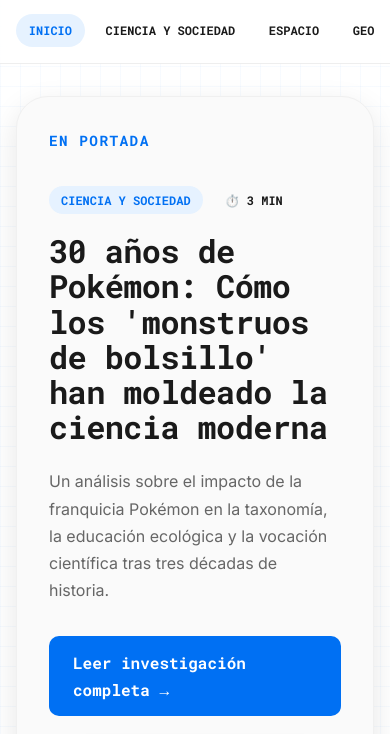
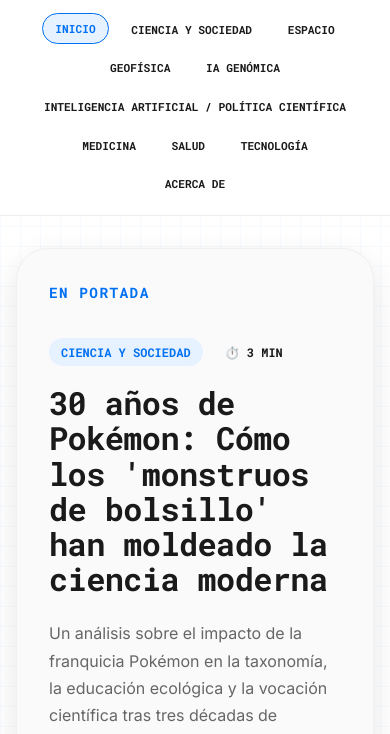
Before and after one commit to Leolib87/VanguardiaCiencia_Web_Pro, an Astro site in the folder VanguardiaCiencia_Web/: page / in a window 390 px wide. Shown: the part 54-788 px from the top of the page. Built offline with nearby package versions, Linux system fonts and the light colour scheme; Astro itself is replaced by a stand-in of ours.

Commit message:
style: rediseñar nav para que sea ajustado y dinámico sin scroll horizontal

```diff
--- /dev/null
+++ b/VanguardiaCiencia_Web/bot/bandeja_de_entrada/ai_agents_are_aeroplanes_for_the_mind_five_ways_to.json
@@ -0,0 +1,6 @@
+{
+    "title": "AI agents are ‘aeroplanes for the mind’: five ways to ensure that scientists are responsible pilots",
+    "link": "https://www.nature.com/articles/d41586-026-00665-y",
+    "summary": "<p>Nature, Published online: 02 March 2026; <a href=\"https://www.nature.com/articles/d41586-026-00665-y\">doi:10.1038/d41586-026-00665-y</a></p>As artificial-intelligence systems take on more of the scientific workflow, the central goal should not be complete automation, but designing platforms that preserve creativity, responsibility and surprise.",
+    "processed": false
+}
--- a/VanguardiaCiencia_Web/src/components/Header.astro
+++ b/VanguardiaCiencia_Web/src/components/Header.astro
@@ -79,38 +79,39 @@
 	.bottom-nav {
 		display: flex;
 		justify-content: center;
-		padding-bottom: 0.5rem;
+		padding: 0.5rem 0 1rem 0;
 	}
 
 	.internal-links {
 		display: flex;
-		gap: 0.5rem;
-		overflow-x: auto;
-		scrollbar-width: none;
-		-ms-overflow-style: none;
-		padding: 0.5rem 0;
-	}
-
-	.internal-links::-webkit-scrollbar {
-		display: none;
+		justify-content: center;
+		align-items: center;
+		gap: 0.75rem;
+		flex-wrap: wrap; /* Ajuste automático sin scroll */
+		max-width: 1000px;
+		margin: 0 auto;
 	}
 
 	.internal-links a {
 		font-family: 'Roboto Mono', monospace;
-		font-size: 0.85rem;
+		font-size: 0.8rem; /* Tamaño optimizado */
 		font-weight: 600;
 		text-transform: uppercase;
 		text-decoration: none;
 		color: var(--gray-med);
-		padding: 0.5rem 1rem;
+		padding: 0.4rem 1.2rem;
 		border-radius: 100px;
-		transition: all 0.2s ease;
+		transition: all 0.3s cubic-bezier(0.4, 0, 0.2, 1);
 		white-space: nowrap;
+		border: 1px solid transparent;
+		background: var(--card-bg); /* Un toque de contraste */
 	}
 
 	.internal-links a:hover, .internal-links a.active {
 		color: var(--accent);
 		background: var(--accent-light);
+		border-color: var(--accent);
+		transform: translateY(-1px);
 	}
 
 	@media (max-width: 768px) {
@@ -120,15 +121,13 @@
 		.logo a {
 			font-size: 1.2rem;
 		}
-		.bottom-nav {
-			justify-content: flex-start;
-		}
 		.internal-links {
-			width: 100%;
+			gap: 0.5rem;
+			padding: 0 0.5rem;
 		}
 		.internal-links a {
-			font-size: 0.75rem;
-			padding: 0.4rem 0.8rem;
+			font-size: 0.7rem;
+			padding: 0.3rem 0.8rem;
 		}
 	}
 </style>
```
Also changed, not shown: 1 other file.
